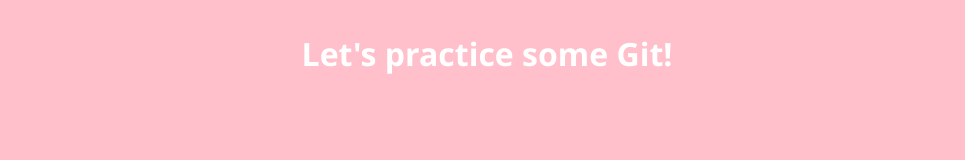
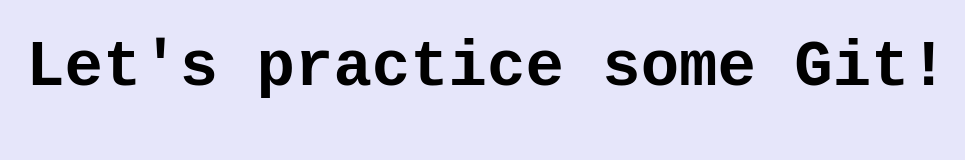
Before and after one commit to IndigoCollier/git-practice, a plain HTML site: page index.html in a window 1280 px wide. Shown: the whole page, without its empty margins (153-1118 px from the left). Drawn offline with Linux system fonts and the light colour scheme.

Commit message:
changed colors and font

```diff
--- a/index.css
+++ b/index.css
@@ -1,11 +1,11 @@
 body {
-    background-color: pink;
+    background-color: lavender;
 }
 
 h1 {
-    color: white;
+    color: black;
     text-align: center;
-    font-family: 'Segoe UI', Tahoma, Geneva, Verdana, sans-serif;
-    font-size: 2rem;
+    font-family: 'Courier New', Courier, monospace;
+    font-size: 4rem;
     margin-top: 2rem;
 }
```
